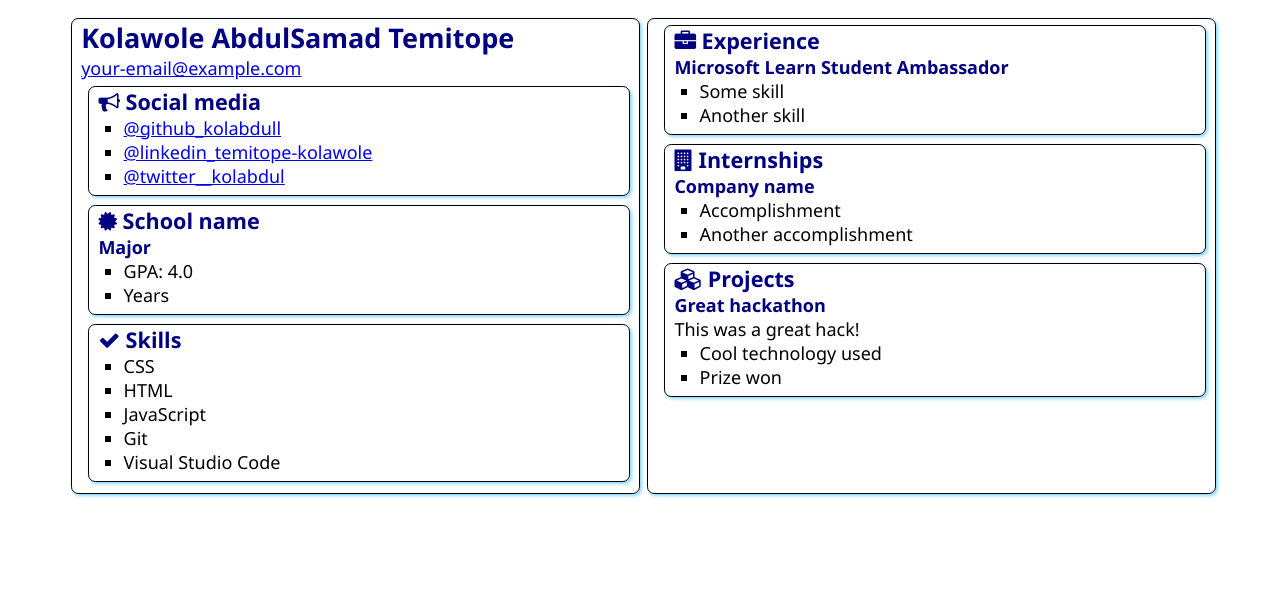
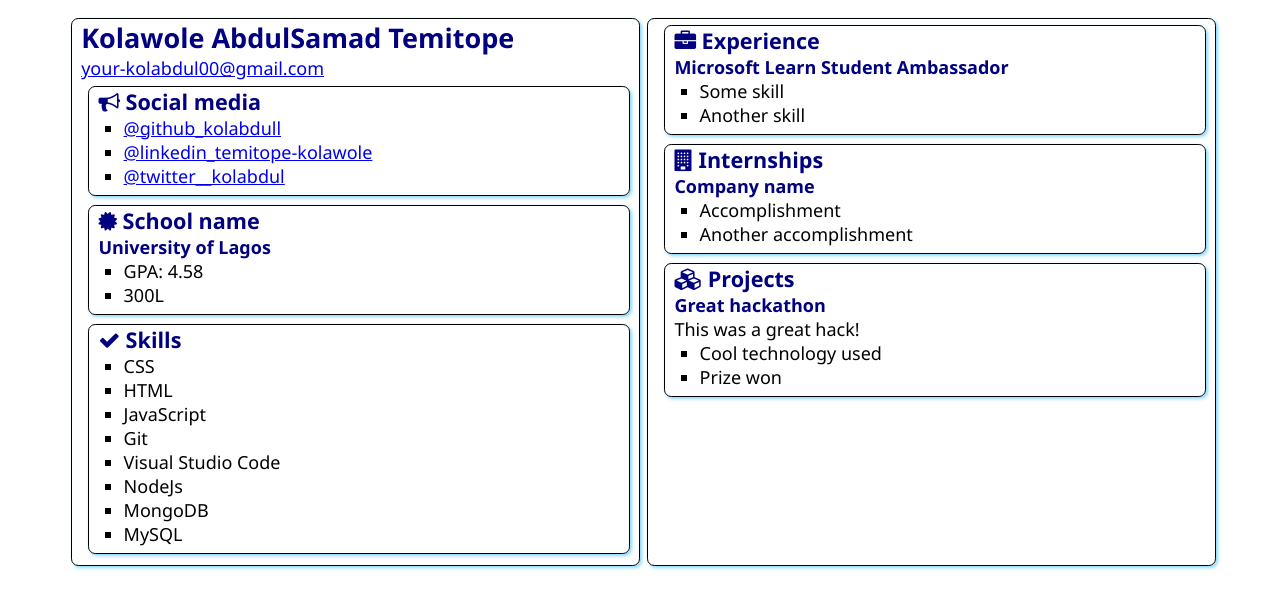
Before and after one commit to kolabdull/SATechnicalOnboarding, a plain HTML site: page src/index.html in a window 1280 px wide. Drawn offline with Linux system fonts and the light colour scheme.

Commit message:
updated my skills
updated one or two

```diff
--- a/src/index.html
+++ b/src/index.html
@@ -17,7 +17,7 @@
       <article class="box">
         <h1>Kolawole AbdulSamad Temitope</h1>
         <div>
-          <a href="mailto:kolabdul00@gmail.com">your-email@example.com</a>
+          <a href="mailto:kolabdul00@gmail.com">your-kolabdul00@gmail.com</a>
         </div>
 
         <section class="box">
@@ -46,10 +46,10 @@
               <i class="fa fa-certificate" aria-hidden="true"></i>
               School name
             </h2>
-            <h3>Major</h3>
+            <h3>University of Lagos</h3>
             <ul>
-              <li>GPA: 4.0</li>
-              <li>Years</li>
+              <li>GPA: 4.58</li>
+              <li>300L</li>
             </ul>
           </div>
         </section>
@@ -65,6 +65,9 @@
             <li>JavaScript</li>
             <li>Git</li>
             <li>Visual Studio Code</li>
+            <li>NodeJs</li>
+            <li>MongoDB</li>
+            <li>MySQL</li>
           </ul>
         </section>
       </article>
```
